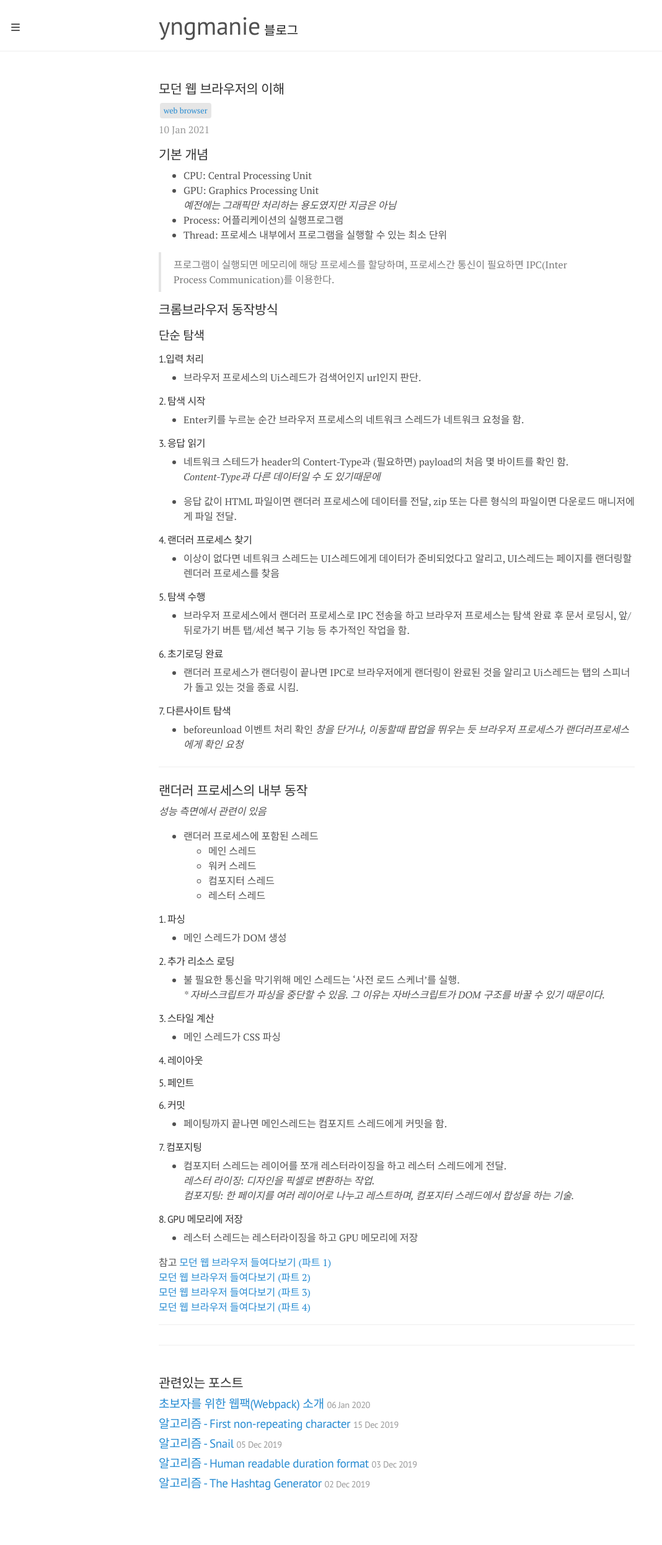
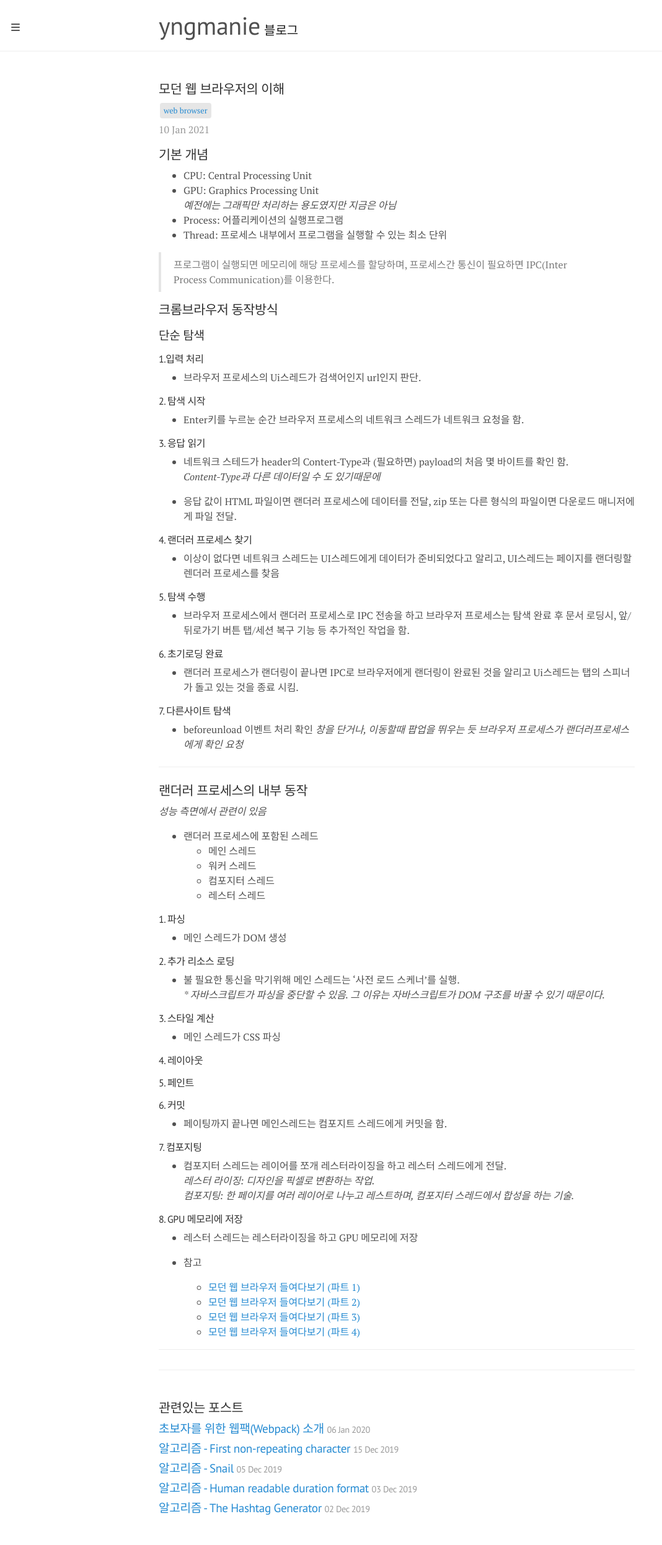
Before and after one commit to austinpark420/austinpark420.github.io, a Jekyll site: the page built from _posts/2021-01-10-MordenWebBrowser.md, in a window 1280 px wide. Shown: the whole page at 62% size, without its empty margins (0-1068 px from the left). Built offline with Jekyll 4.4.1, drawn with Linux system fonts in a browser that asks for light colours; some web fonts are replaced; before the commit the page ends 2453 px from its top, so only the background shows below that.

```diff
--- a/_posts/2021-01-10-MordenWebBrowser.md
+++ b/_posts/2021-01-10-MordenWebBrowser.md
@@ -79,8 +79,8 @@ _컴포지팅: 한 페이지를 여러 레이어로 나누고 레스트하며,
 * 레스터 스레드는 레스터라이징을 하고 GPU 메모리에 저장
 
 
-참고
-[모던 웹 브라우저 들여다보기 (파트 1)](https://developers.google.com/web/updates/2018/09/inside-browser-part1)
-[모던 웹 브라우저 들여다보기 (파트 2)](https://developers.google.com/web/updates/2018/09/inside-browser-part2)
-[모던 웹 브라우저 들여다보기 (파트 3)](https://developers.google.com/web/updates/2018/09/inside-browser-part3)
-[모던 웹 브라우저 들여다보기 (파트 4)](https://developers.google.com/web/updates/2018/09/inside-browser-part4)
+* 참고
+    * [모던 웹 브라우저 들여다보기 (파트 1)](https://developers.google.com/web/updates/2018/09/inside-browser-part1)
+    * [모던 웹 브라우저 들여다보기 (파트 2)](https://developers.google.com/web/updates/2018/09/inside-browser-part2)
+    * [모던 웹 브라우저 들여다보기 (파트 3)](https://developers.google.com/web/updates/2018/09/inside-browser-part3)
+    * [모던 웹 브라우저 들여다보기 (파트 4)](https://developers.google.com/web/updates/2018/09/inside-browser-part4)
```
